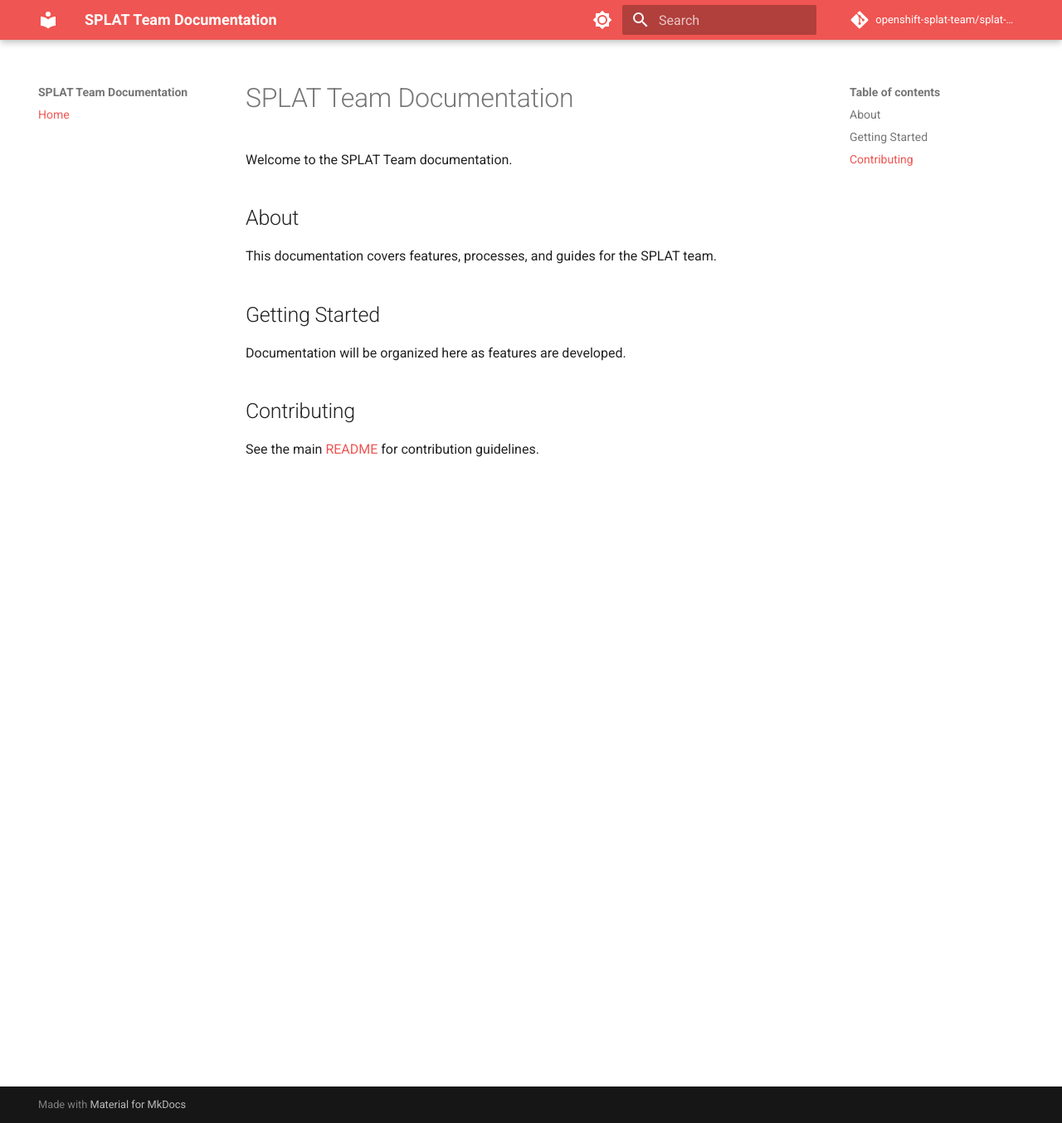
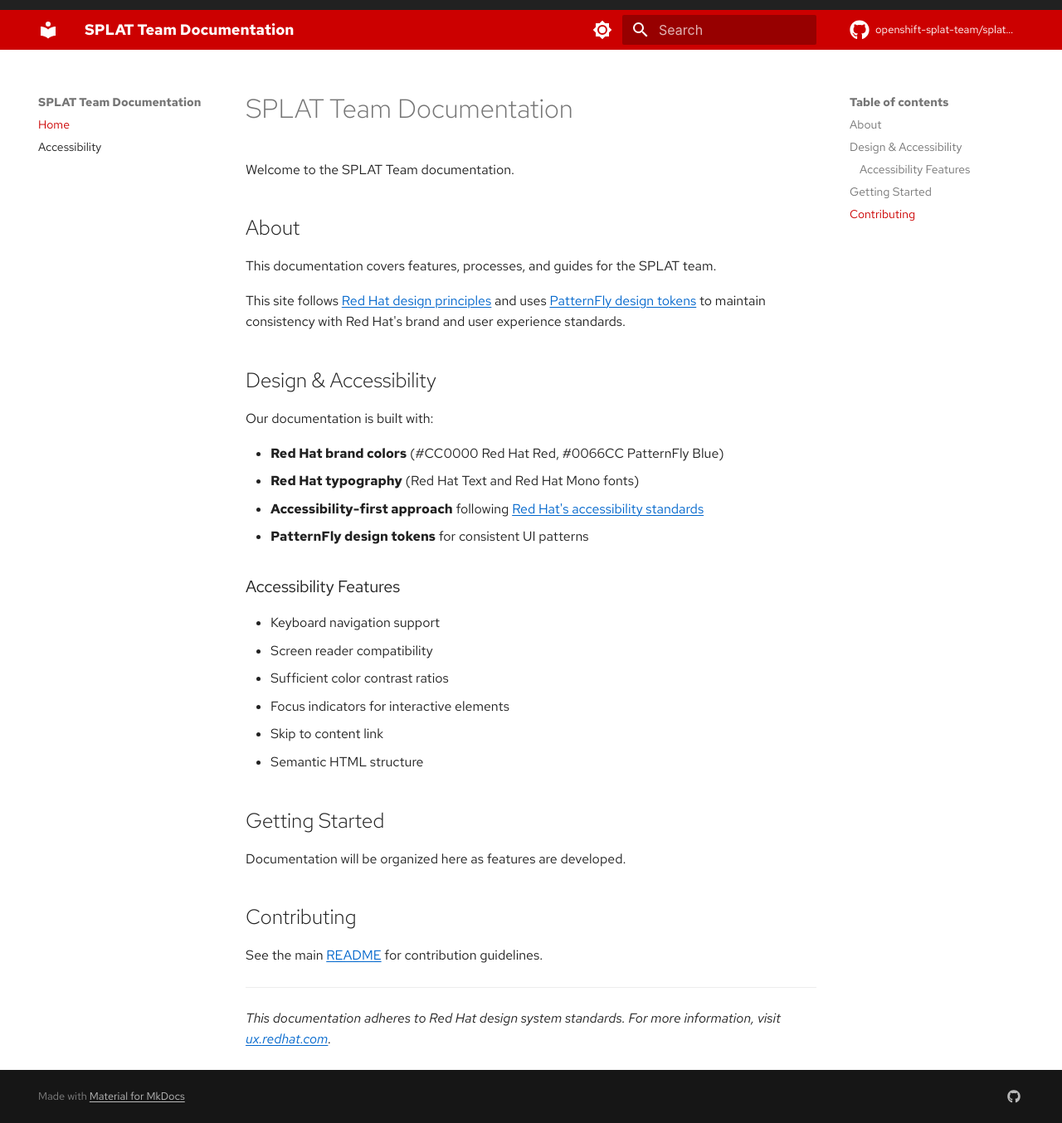
Before and after one commit to openshift-splat-team/splat-team, an MkDocs documentation site: the page built from docs/index.md, in a window 1280 px wide and 1354 px high. Shown: the whole window at 83% size. Built offline with MkDocs 1.6.1 and Material for MkDocs 9.7.7, drawn with Linux system fonts in a browser that asks for light colours; some web fonts are replaced; comment, search, counter and statistics services are not loaded.

Commit message:
feat: Align documentation with Red Hat UX design standards
Implements Red Hat design system principles and PatternFly design tokens to ensure brand consistency and accessibility compliance.

Changes:
- Add Red Hat brand colors (#CC0000 Red Hat Red, #0066CC PatternFly Blue)
- Implement Red Hat Typography (Red Hat Text and Red Hat Mono fonts)
- Add custom CSS with PatternFly design tokens and accessible color system
- Create accessibility documentation page following Red Hat standards
- Add skip-to-content link and enhanced keyboard navigation
- Verify WCAG AA contrast ratios for all colors
- Add theme customization with Red Hat font loading

Accessibility improvements:
- Keyboard navigation support
- Screen reader compatibility
- Focus indicators for interactive elements
- Semantic HTML structure
- Documented accessibility testing guidelines

References:
- https://ux.redhat.com/
- https://www.patternfly.org/design-foundations/colors/
- https://www.redhat.com/en/about/brand/standards/color

Co-Authored-By: Claude Sonnet 4.5 <noreply@anthropic.com>

```diff
--- a/docs/index.md
+++ b/docs/index.md
@@ -1,10 +1,32 @@
 # SPLAT Team Documentation
+
+<a id="main-content"></a>
 
 Welcome to the SPLAT Team documentation.
 
 ## About
 
 This documentation covers features, processes, and guides for the SPLAT team.
+
+This site follows [Red Hat design principles](https://ux.redhat.com/) and uses [PatternFly design tokens](https://www.patternfly.org/design-foundations/colors/) to maintain consistency with Red Hat's brand and user experience standards.
+
+## Design & Accessibility
+
+Our documentation is built with:
+
+- **Red Hat brand colors** (#CC0000 Red Hat Red, #0066CC PatternFly Blue)
+- **Red Hat typography** (Red Hat Text and Red Hat Mono fonts)
+- **Accessibility-first approach** following [Red Hat's accessibility standards](https://ux.redhat.com/foundations/accessibility/)
+- **PatternFly design tokens** for consistent UI patterns
+
+### Accessibility Features
+
+- Keyboard navigation support
+- Screen reader compatibility
+- Sufficient color contrast ratios
+- Focus indicators for interactive elements
+- Skip to content link
+- Semantic HTML structure
 
 ## Getting Started
 
@@ -13,3 +35,7 @@ Documentation will be organized here as features are developed.
 ## Contributing
 
 See the main [README](https://github.com/openshift-splat-team/splat-team) for contribution guidelines.
+
+---
+
+*This documentation adheres to Red Hat design system standards. For more information, visit [ux.redhat.com](https://ux.redhat.com/).*
--- /dev/null
+++ b/docs/overrides/main.html
@@ -0,0 +1,13 @@
+{% extends "base.html" %}
+
+{% block fonts %}
+  <!-- Red Hat brand fonts from Google Fonts -->
+  <link rel="preconnect" href="https://fonts.googleapis.com">
+  <link rel="preconnect" href="https://fonts.gstatic.com" crossorigin>
+  <link href="https://fonts.googleapis.com/css2?family=Red+Hat+Text:ital,wght@0,300..700;1,300..700&family=Red+Hat+Mono:ital,wght@0,300..700;1,300..700&display=swap" rel="stylesheet">
+{% endblock %}
+
+{% block announce %}
+  <!-- Accessibility: Skip to main content -->
+  <a href="#main-content" class="skip-to-content">Skip to main content</a>
+{% endblock %}
--- /dev/null
+++ b/docs/stylesheets/extra.css
@@ -0,0 +1,108 @@
+/*
+ * Red Hat Brand Colors & Design Tokens
+ * Aligned with Red Hat Design System (https://ux.redhat.com/)
+ * and PatternFly (https://www.patternfly.org/)
+ */
+
+:root {
+  /* Red Hat Brand Colors */
+  --rh-red: #CC0000;
+  --rh-red-hover: #A30000;
+
+  /* PatternFly Primary Colors */
+  --pf-blue: #0066CC;
+  --pf-blue-hover: #004D99;
+
+  /* Status Colors (PatternFly) */
+  --pf-danger: #B1380B;
+  --pf-warning: #FFCC17;
+  --pf-success: #3D7317;
+  --pf-info: #5E40BE;
+
+  /* Red Hat Fonts */
+  --rh-font-family: "Red Hat Text", "Overpass", "Helvetica Neue", Arial, sans-serif;
+  --rh-font-family-mono: "Red Hat Mono", "Overpass Mono", "Courier New", monospace;
+}
+
+/* Apply Red Hat brand colors to primary elements */
+[data-md-color-scheme="default"] {
+  --md-primary-fg-color: var(--rh-red);
+  --md-primary-fg-color--dark: var(--rh-red-hover);
+  --md-accent-fg-color: var(--pf-blue);
+  --md-accent-fg-color--transparent: rgba(0, 102, 204, 0.1);
+}
+
+[data-md-color-scheme="slate"] {
+  --md-primary-fg-color: var(--rh-red);
+  --md-primary-fg-color--dark: var(--rh-red-hover);
+  --md-accent-fg-color: var(--pf-blue);
+  --md-accent-fg-color--transparent: rgba(0, 102, 204, 0.1);
+}
+
+/* Red Hat Typography */
+body {
+  font-family: var(--rh-font-family);
+}
+
+code, kbd, pre {
+  font-family: var(--rh-font-family-mono);
+}
+
+/* PatternFly-style admonitions */
+.md-typeset .admonition.warning,
+.md-typeset details.warning {
+  border-color: var(--pf-warning);
+}
+
+.md-typeset .admonition.danger,
+.md-typeset details.danger {
+  border-color: var(--pf-danger);
+}
+
+.md-typeset .admonition.success,
+.md-typeset details.success {
+  border-color: var(--pf-success);
+}
+
+.md-typeset .admonition.info,
+.md-typeset details.info {
+  border-color: var(--pf-info);
+}
+
+/* Improve link accessibility - ensure sufficient contrast */
+.md-typeset a {
+  color: var(--pf-blue);
+  text-decoration: underline;
+  text-decoration-thickness: 1px;
+  text-underline-offset: 2px;
+}
+
+.md-typeset a:hover {
+  color: var(--pf-blue-hover);
+}
+
+/* Accessible focus states */
+a:focus,
+button:focus,
+input:focus,
+textarea:focus,
+select:focus {
+  outline: 2px solid var(--pf-blue);
+  outline-offset: 2px;
+}
+
+/* Skip to content link for accessibility */
+.skip-to-content {
+  position: absolute;
+  top: -40px;
+  left: 0;
+  background: var(--rh-red);
+  color: white;
+  padding: 8px;
+  text-decoration: none;
+  z-index: 100;
+}
+
+.skip-to-content:focus {
+  top: 0;
+}
--- a/mkdocs.yml
+++ b/mkdocs.yml
@@ -2,30 +2,44 @@ site_name: SPLAT Team Documentation
 site_url: https://splat-team.netlify.app
 repo_url: https://github.com/openshift-splat-team/splat-team
 repo_name: openshift-splat-team/splat-team
+site_description: Documentation for the SPLAT team, aligned with Red Hat design principles
 
 theme:
   name: material
+  custom_dir: docs/overrides
   palette:
-    - scheme: default
-      primary: red
-      accent: red
+    # Light mode - Red Hat brand colors
+    - media: "(prefers-color-scheme: light)"
+      scheme: default
+      primary: custom
+      accent: custom
       toggle:
         icon: material/brightness-7
         name: Switch to dark mode
-    - scheme: slate
-      primary: red
-      accent: red
+    # Dark mode - Red Hat brand colors
+    - media: "(prefers-color-scheme: dark)"
+      scheme: slate
+      primary: custom
+      accent: custom
       toggle:
         icon: material/brightness-4
         name: Switch to light mode
+  font:
+    text: Red Hat Text
+    code: Red Hat Mono
   features:
     - navigation.instant
     - navigation.tracking
     - navigation.sections
     - navigation.expand
+    - navigation.top
     - search.suggest
     - search.highlight
+    - search.share
     - content.code.copy
+    - content.code.annotate
+  icon:
+    repo: fontawesome/brands/github
 
 markdown_extensions:
   - admonition
@@ -40,6 +54,22 @@ markdown_extensions:
   - tables
   - toc:
       permalink: true
+  - attr_list
+  - md_in_html
+  - pymdownx.emoji:
+      emoji_index: !!python/name:material.extensions.emoji.twemoji
+      emoji_generator: !!python/name:material.extensions.emoji.to_svg
+
+extra_css:
+  - stylesheets/extra.css
+
+extra:
+  social:
+    - icon: fontawesome/brands/github
+      link: https://github.com/openshift-splat-team
+  design_system:
+    note: "This documentation follows Red Hat design principles and PatternFly design tokens where applicable."
 
 nav:
   - Home: index.md
+  - Accessibility: accessibility.md
```
Also changed, not shown: docs/accessibility.md (added, +62 -0 lines).
